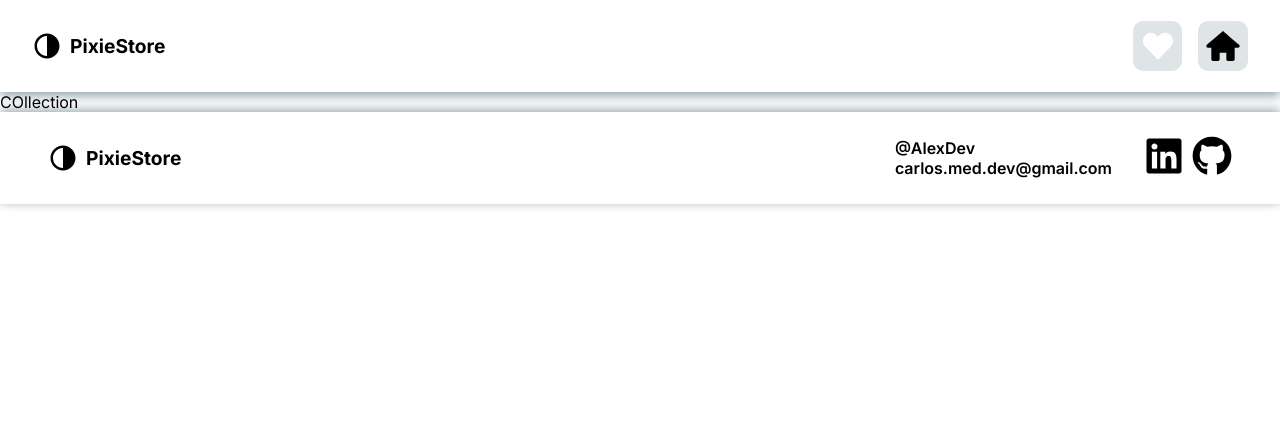
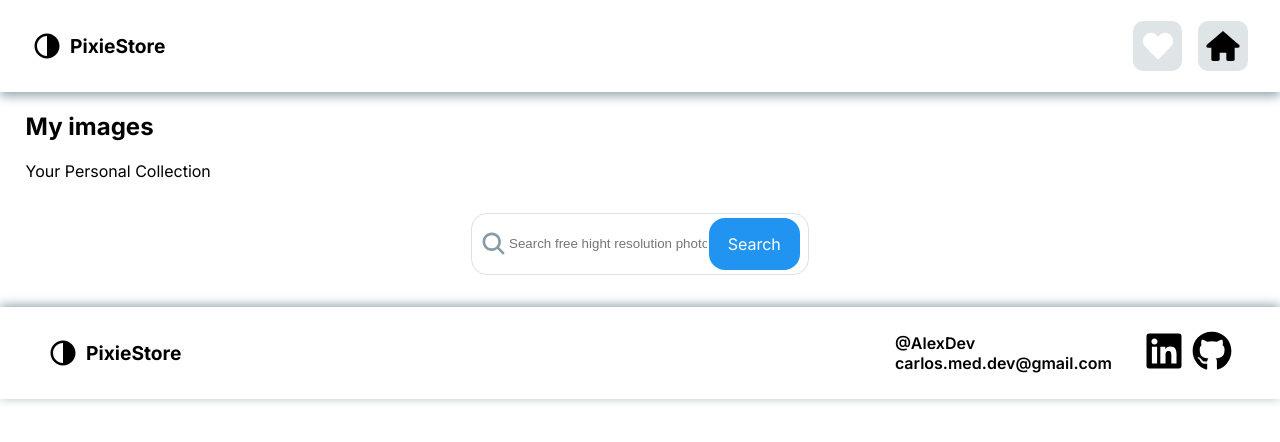
Before and after one commit to carlos123asd/ImagePixieStore, a React (Vite) app: page /mycollection in a window 1280 px wide. Shown: the top 442 px of the page. Built offline with nearby package versions, Linux system fonts and the light colour scheme.

Commit message:
ADD: seach component, my collection style

```diff
--- a/src/components/atoms/TitSection.tsx
+++ b/src/components/atoms/TitSection.tsx
@@ -1,8 +1,9 @@
-export default function TitSection({titulo}:{titulo:string}){
+export default function TitSection({titulo,subtitulo}:{titulo:string,subtitulo:string | null}){
 
     return <>
         <h2 style={{
             padding: "0 2%"
         }}>{titulo}</h2>
+        <span style={{padding: "0 2%"}}>{subtitulo}</span>
     </>
 }
--- /dev/null
+++ b/src/components/molecules/Search.tsx
@@ -0,0 +1,21 @@
+import { IoSearch } from "react-icons/io5";
+
+export default function Search({colorBtn}:{colorBtn:string}){
+    return <>
+        <div style={{
+            width: "25%",
+            height: "60px",
+            background:"white",
+            display: "flex",
+            alignItems: "center",
+            borderRadius: "1em",
+            padding: "0 .5em",
+            paddingLeft: ".5em",
+            border: "1px solid #DBE0E5"
+        }}>
+            <IoSearch size={35} color="#899AA7" />
+            <input className="inputBuscar" type="text" placeholder="Search free hight resolution photos" />
+            <div className="btnBuscar" style={{color: colorBtn}}>Search</div>
+        </div>
+    </>
+}
--- a/src/components/organism/Header.tsx
+++ b/src/components/organism/Header.tsx
@@ -1,4 +1,4 @@
-import { IoSearch } from "react-icons/io5";
+import Search from "../molecules/Search";
 
 export default function Header(){
     return <>
@@ -8,20 +8,7 @@ export default function Header(){
                     <h1 className="header_content_tit">PixieStore</h1>
                     <span className="header_content_sub">Beautiful, free images</span>
                 </div>
-                <div style={{
-                    width: "25%",
-                    height: "60px",
-                    background:"white",
-                    display: "flex",
-                    alignItems: "center",
-                    borderRadius: "1em",
-                    padding: "0 .5em",
-                    paddingLeft: ".5em"
-                }}>
-                    <IoSearch size={35} color="#899AA7" />
-                    <input className="inputBuscar" type="text" placeholder="Search free hight resolution photos" />
-                    <div className="btnBuscar">Search</div>
-                </div>
+                <Search colorBtn="#fff"/>
             </div>
         </div>
     </>
--- a/src/style/App.css
+++ b/src/style/App.css
@@ -2,3 +2,4 @@
 @import './Header.css';
 @import './Footer.css';
 @import './Home.css';
+@import './MyCollection.css';
--- /dev/null
+++ b/src/style/MyCollection.css
@@ -0,0 +1,5 @@
+.contentsearchCollection{
+    display: flex;
+    justify-content: center;
+    margin: 2em 0;
+}
--- a/src/view/Home.tsx
+++ b/src/view/Home.tsx
@@ -10,9 +10,9 @@ export default function Home(){
     return <>
         <Nav />
         <Header />
-        <TitSection titulo="Trending searches"/>
+        <TitSection titulo="Trending searches" subtitulo={null} />
         <GroupCardTags />
-        <TitSection titulo="New & Notable"/>
+        <TitSection titulo="New & Notable" subtitulo={null} />
         <Footer />
     </>
 }
--- a/src/view/MyCollection.tsx
+++ b/src/view/MyCollection.tsx
@@ -1,11 +1,14 @@
+import TitSection from "../components/atoms/TitSection";
+import Search from "../components/molecules/Search";
 import Footer from "../components/organism/Footer";
 import Nav from "../components/organism/Nav";
 
 export default function MyCollection(){
     return <>
         <Nav />
-        <div>
-            COllection
+        <TitSection titulo="My images" subtitulo="Your Personal Collection"/>
+        <div className="contentsearchCollection">
+            <Search colorBtn="#fff"/>
         </div>
         <Footer />
     </>
```
